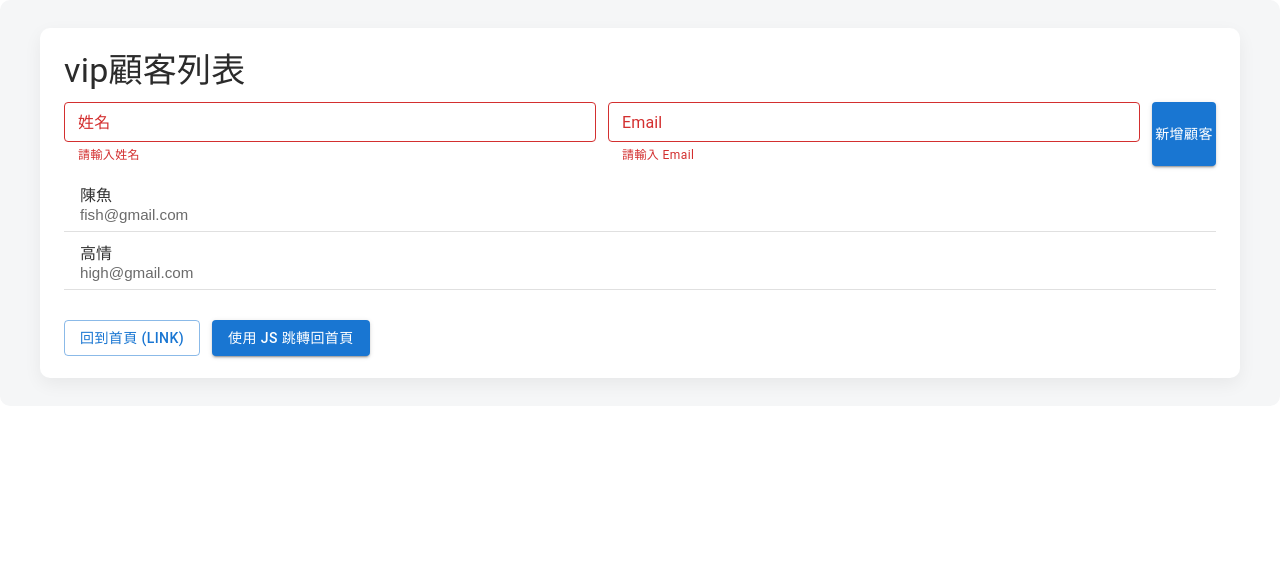
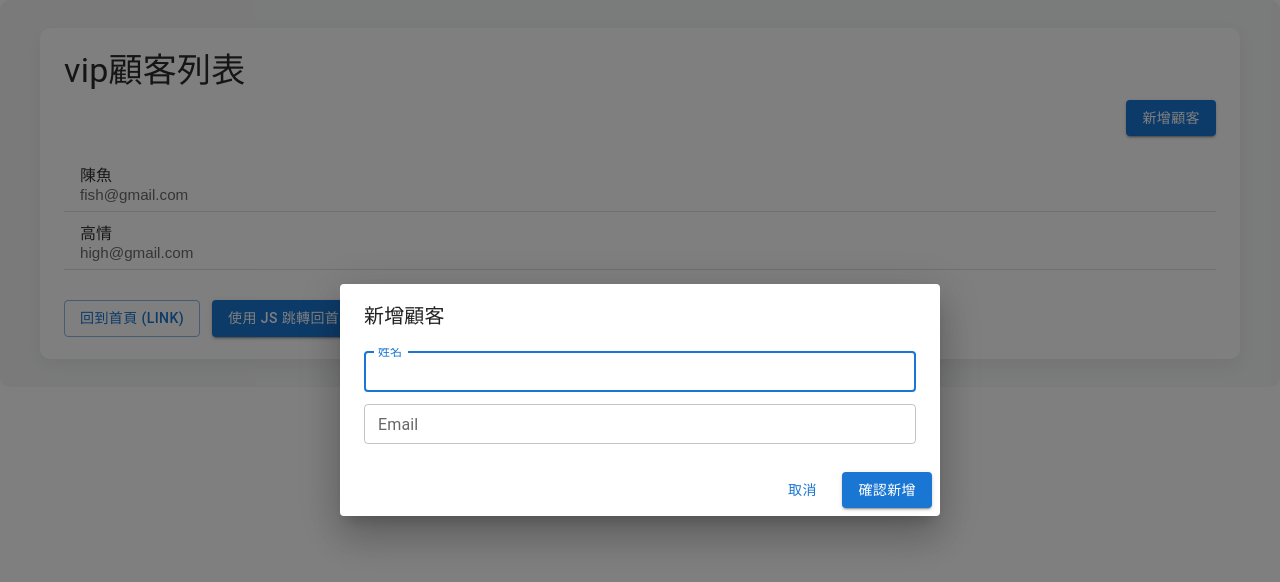
Before and after one commit to Una1001/-web, a Next.js app: page /vip in a window 1280 px wide. Both pictures are taken after a click on the button "新增顧客". Shown: the top 582 px of the page. Built offline with nearby package versions, Linux system fonts and the light colour scheme.

Commit message:
高彈跳

```diff
--- a/app/vip/page.module.css
+++ b/app/vip/page.module.css
@@ -85,3 +85,26 @@
     width: 100%;
   }
 }
+.actionsTop {
+  margin-top: 8px;
+  margin-bottom: 10px;
+  display: flex;
+  justify-content: flex-end;
+}
+
+.fieldRow {
+  margin-top: 6px;
+}
+
+.addButton {
+  background-color: #2f6fdb; /* 與 .primaryButton 同色系 */
+}
+
+@media (max-width: 640px) {
+  .actionsTop {
+    justify-content: stretch;
+  }
+  .addButton {
+    width: 100%;
+  }
+}
--- a/app/vip/page.tsx
+++ b/app/vip/page.tsx
@@ -9,6 +9,10 @@ import Stack from "@mui/material/Stack";
 import Typography from "@mui/material/Typography";
 import Snackbar from "@mui/material/Snackbar";
 import Alert from "@mui/material/Alert";
+import Dialog from "@mui/material/Dialog";
+import DialogTitle from "@mui/material/DialogTitle";
+import DialogContent from "@mui/material/DialogContent";
+import DialogActions from "@mui/material/DialogActions";
 import Link from "next/link";
 import { useRouter } from "next/navigation";
 import styles from "./page.module.css";
@@ -32,6 +36,9 @@ export default function CustomersPage() {
   const [toast, setToast] = useState<{ open: boolean; msg: string; severity: "success" | "error" }>(
     { open: false, msg: "", severity: "success" }
   );
+
+  // 控制「新增顧客」Dialog
+  const [openAdd, setOpenAdd] = useState(false);
   const nameRef = useRef<HTMLInputElement | null>(null);
 
   // 可選：將資料暫存在 localStorage（重新整理不會不見）
@@ -77,8 +84,9 @@ export default function CustomersPage() {
     setCustomers((prev) => [...prev, next]);
     setName("");
     setEmail("");
+    setErrors({});
+    setOpenAdd(false);
     setToast({ open: true, msg: "已新增顧客", severity: "success" });
-    nameRef.current?.focus();
   };
 
   const handleKeyDown = (e: React.KeyboardEvent) => {
@@ -88,6 +96,15 @@ export default function CustomersPage() {
     }
   };
 
+  const openAddDialog = () => {
+    setName("");
+    setEmail("");
+    setErrors({});
+    setOpenAdd(true);
+    // 小延遲確保 Dialog 掛載完成後再聚焦
+    setTimeout(() => nameRef.current?.focus(), 50);
+  };
+
   return (
     <div className={styles.wrapper}>
       <Container className={styles.card}>
@@ -95,44 +112,11 @@ export default function CustomersPage() {
           vip顧客列表
         </Typography>
 
-        {/* 新增區塊 */}
-        <div className={styles.form}>
-          <Stack direction={{ xs: "column", sm: "row" }} spacing={1.5} className={styles.fieldRow}>
-            <TextField
-              inputRef={nameRef}
-              label="姓名"
-              placeholder="請輸入姓名"
-              value={name}
-              onChange={(e) => setName(e.target.value)}
-              onKeyDown={handleKeyDown}
-              error={Boolean(errors.name)}
-              helperText={errors.name}
-              size="small"
-              fullWidth
-            />
-            <TextField
-              label="Email"
-              placeholder="name@example.com"
-              value={email}
-              onChange={(e) => setEmail(e.target.value)}
-              onKeyDown={handleKeyDown}
-              error={Boolean(errors.email)}
-              helperText={errors.email}
-              size="small"
-              fullWidth
-              type="email"
-              inputMode="email"
-              autoComplete="email"
-            />
-            <Button
-              variant="contained"
-              className={styles.addButton}
-              onClick={handleAdd}
-              sx={{ whiteSpace: "nowrap" }}
-            >
-              新增顧客
-            </Button>
-          </Stack>
+        {/* 只顯示按鈕；點擊後彈出新增對話框 */}
+        <div className={styles.actionsTop}>
+          <Button variant="contained" className={styles.addButton} onClick={openAddDialog}>
+            新增顧客
+          </Button>
         </div>
 
         {/* 清單 */}
@@ -164,6 +148,47 @@ export default function CustomersPage() {
           </Button>
         </div>
 
+        {/* 新增顧客 Dialog */}
+        <Dialog open={openAdd} onClose={() => setOpenAdd(false)} fullWidth maxWidth="sm">
+          <DialogTitle>新增顧客</DialogTitle>
+          <DialogContent>
+            <Stack spacing={1.5} className={styles.fieldRow} sx={{ mt: 0.5 }}>
+              <TextField
+                inputRef={nameRef}
+                label="姓名"
+                placeholder="請輸入姓名"
+                value={name}
+                onChange={(e) => setName(e.target.value)}
+                onKeyDown={handleKeyDown}
+                error={Boolean(errors.name)}
+                helperText={errors.name}
+                size="small"
+                fullWidth
+              />
+              <TextField
+                label="Email"
+                placeholder="name@example.com"
+                value={email}
+                onChange={(e) => setEmail(e.target.value)}
+                onKeyDown={handleKeyDown}
+                error={Boolean(errors.email)}
+                helperText={errors.email}
+                size="small"
+                fullWidth
+                type="email"
+                inputMode="email"
+                autoComplete="email"
+              />
+            </Stack>
+          </DialogContent>
+          <DialogActions>
+            <Button onClick={() => setOpenAdd(false)}>取消</Button>
+            <Button variant="contained" onClick={handleAdd} className={styles.addButton}>
+              確認新增
+            </Button>
+          </DialogActions>
+        </Dialog>
+
         <Snackbar
           open={toast.open}
           autoHideDuration={2200}
```
